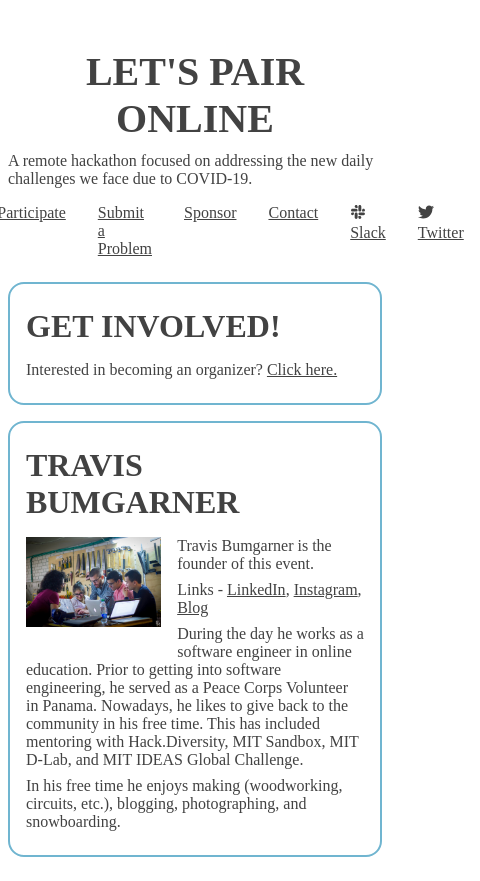
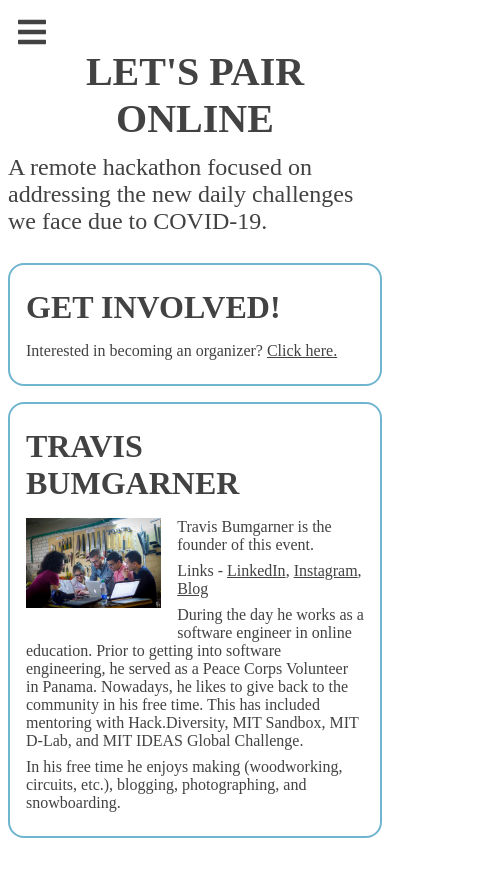
Before and after one commit to TravisBumgarner/Remote-A-Thon, a React app: page /about in a window 390 px wide. Shown: the whole page, 480 px wide, since content can reach past the window. Built offline with nearby package versions, Linux system fonts and the light colour scheme; a web font is replaced by a local one.

Commit message:
Mainly got a mobile menu working lol

```diff
--- a/src/App/components/Home.tsx
+++ b/src/App/components/Home.tsx
@@ -29,7 +29,10 @@ const Home = () => {
                 <Header size="medium"> Track 3: Mental Management</Header>
                 <Text>How do we deal with the mental burden of what's going on?</Text>
 
-                <Header size="medium"> Track 4: Alternate Adventure</Header>
+                <Header size="medium"> Track 4: Household Harmony</Header>
+                <Text>Childcare, spousal relationships, and friendships are all up for consideration. How do we come together?</Text>
+
+                <Header size="medium"> Track 5: Alternate Adventure</Header>
                 <Text>Tackle an issue not addressed in the above tracks.</Text>
             </Section>
             <Section>
--- a/src/App/components/Navigation.tsx
+++ b/src/App/components/Navigation.tsx
@@ -1,18 +1,56 @@
 import React from 'react'
 import { NavLink } from 'react-router-dom'
 import styled from 'styled-components'
-import { FaSlack, FaTwitter, FaSlackHash, FaTwitterSquare } from 'react-icons/fa'
+import { FaSlack, FaTwitter, FaBars } from 'react-icons/fa'
 
+const MOBILE_WIDTH = 1000
+
+function useWindowSize() {
+    const isClient = typeof window === 'object';
+
+    function getSize() {
+        return {
+            width: isClient ? window.innerWidth : undefined,
+            height: isClient ? window.innerHeight : undefined
+        };
+    }
+
+    const [windowSize, setWindowSize] = React.useState(getSize);
+
+    React.useEffect(() => {
+        if (!isClient) {
+            return false;
+        }
+
+        function handleResize() {
+            setWindowSize(getSize());
+        }
+
+        window.addEventListener('resize', handleResize);
+        return () => window.removeEventListener('resize', handleResize);
+    }, []); // Empty array ensures that effect is only run on mount and unmount
+
+    return windowSize;
+}
 
 const Menu = styled.ul`
     display: flex;
     margin: 0.5em 0;
     padding: 0;
+
+    @media only screen and (max-width: ${MOBILE_WIDTH}px) {
+        flex-direction: column;
+    }
+
 `
 
 const MenuItem = styled.li`
     margin: 0 1em;
     display: block;
+
+    @media only screen and (max-width: ${MOBILE_WIDTH}px) {
+        margin: 0.5em 0;
+    }
 `
 
 const activeStyle = {
@@ -21,20 +59,84 @@ const activeStyle = {
     color: 'var(--hover-color)'
 }
 
+const MenuToggle = styled(FaBars)`
+    position: absolute;
+    top 0.5em;
+    left: 0.5em;
+    font-size: 2em;
+
+    @media only screen and (min-width: ${MOBILE_WIDTH}px) {
+        display: none;
+    }
+
+    &:hover {
+        cursor: pointer;
+    }
+`
+
+const SIDE_BAR_WIDTH = 14
+
+const MobileMenuWrapper = styled.div`
+    display: none;
+
+    @media only screen and (max-width: ${MOBILE_WIDTH}px) {
+        position: absolute;
+        left: 0;
+        top: 0;
+        display: list-item;
+        background-color: white;
+        border-right: 5px solid var(--hover-color);
+        height: 100vh;
+        margin: 0em;
+        padding: 1em;
+        display: flex;
+        width: ${SIDE_BAR_WIDTH}em;
+        box-sizing: border-box;
+    }
+`
+
+const MobileMenuClose = styled.div`
+    width: calc(100vw - ${SIDE_BAR_WIDTH}em);
+    height: 100vh;
+    position: absolute;
+    left: ${SIDE_BAR_WIDTH}em;
+    top: 0;
+`
+
+
 const Navigation = () => {
-    return <div>
-        <Menu>
+    const [isOpen, setIsOpen] = React.useState(false)
+    const size = useWindowSize();
+    console.log(size)
+    const isMobile = size.width < MOBILE_WIDTH
+
+    const MenuItems = <Menu onClick={() => setIsOpen(false)}>
         <MenuItem><NavLink exact activeStyle={activeStyle} to="/">Home</NavLink></MenuItem>
         <MenuItem><NavLink activeStyle={activeStyle} to="/participate">Participate</NavLink></MenuItem>
         <MenuItem><NavLink activeStyle={activeStyle} to="/problem">Submit a Problem</NavLink></MenuItem>
         <MenuItem><NavLink activeStyle={activeStyle} to="/sponsor">Sponsor</NavLink></MenuItem>
+        <MenuItem><a target="_blank" href="https://www.gofundme.com/f/let039s-pair-online">Donate</a></MenuItem>
         <MenuItem><NavLink activeStyle={activeStyle} to="/contact">Contact</NavLink></MenuItem>
-            {/* <MenuItem><NavLink activeStyle={activeStyle} to="/questions">FAQ</NavLink></MenuItem> */}
+        <MenuItem><NavLink activeStyle={activeStyle} to="/about">About</NavLink></MenuItem>
+        <MenuItem><NavLink activeStyle={activeStyle} to="/questions">FAQ</NavLink></MenuItem>
         <MenuItem><a target="_blank" href="https://join.slack.com/t/lets-pair-online/shared_invite/zt-cmfomldv-F6mtvfedSVtYwlKusjIRaw"><FaSlack />Slack</a></MenuItem>
         <MenuItem><a target="_blank" href="https://twitter.com/travis_the_makr"><FaTwitter />Twitter</a></MenuItem>
-
     </Menu>
-    </div>
+    return <div>
+        <MenuToggle onClick={() => setIsOpen(!isOpen)} />
+        {
+            isMobile
+                ? (
+                    isOpen
+                        ? <>
+                            <MobileMenuWrapper>{MenuItems}</MobileMenuWrapper>
+                            <MobileMenuClose onClick={() => setIsOpen(false)} />
+                        </>
+                        : ''
+                )
+                : MenuItems
+        }
+    </div >
 }
 
 export default Navigation
--- a/src/App/components/Questions.tsx
+++ b/src/App/components/Questions.tsx
@@ -7,7 +7,7 @@ import { Header, Text, PageWrapper, Section } from 'shared'
 const questions = [
     {
         question: "Will there be prizes?",
-        answer: "The complete answer is to be determined. Travis Bumgarner will be donating $250 towards the prize pool. Click on the Sponsor link above to contribute!"
+        answer: "The complete answer is to be determined. Travis Bumgarner will be donating $250 towards the prize pool. Click on the Sponsor link or donate above to contribute to the pool!"
     }
 ]
 
--- a/src/App/components/Sponsor.tsx
+++ b/src/App/components/Sponsor.tsx
@@ -16,10 +16,10 @@ const Sponsor = () => {
         </Section>
         <Section>
             <Header size="large">Sponsor Us</Header>
-            <Text>Interested in contributing? Please fill out this form and we'll be in touch.</Text>
+            <Text>Interested in contributing? Please fill out this form and we'll be in touch or <a href="https://www.gofundme.com/f/let039s-pair-online">click here</a> to donate now.</Text>
             <GoogleForm height="920" src="https://docs.google.com/forms/d/e/1FAIpQLSeLGcm64SiTzglGdOKrddgjqUwTZ0liFkM4UMhq7B93LPVzeQ/viewform?embedded=true">Loading…</GoogleForm>
         </Section>
-    </PageWrapper>
+    </PageWrapper >
 }
 
 export default Sponsor
--- a/src/App/components/Title.tsx
+++ b/src/App/components/Title.tsx
@@ -14,7 +14,7 @@ const LargeHeader = styled.h1`
 const Title = () => {
     return <div>
         <LargeHeader>Let's Pair Online</LargeHeader>
-        <Text>A remote hackathon focused on addressing the new daily challenges we face due to COVID-19.</Text>
+        <Text size="large">A remote hackathon focused on addressing the new daily challenges we face due to COVID-19.</Text>
     </div>
 }
 
--- a/src/shared/Text.tsx
+++ b/src/shared/Text.tsx
@@ -1,6 +1,12 @@
 import React, { Component } from 'react'
 
 import styled, { css } from 'styled-components'
+
+const LargeText = styled.p`
+    font-weight: 400;
+    margin: 0.5em 0;
+    font-size: 1.5em;
+`
 
 const NormalText = styled.p`
     font-weight: 400;
@@ -10,10 +16,16 @@ const NormalText = styled.p`
 
 type Props = {
     children: React.ReactNode
+    size?: 'large'
 }
 
-const Text = ({ children }: Props) => {
-    return <NormalText>{children}</NormalText>
+const Text = ({ children, size }: Props) => {
+    switch (size) {
+        case 'large':
+            return <LargeText>{children}</LargeText>
+        default:
+            return <NormalText>{children}</NormalText>
+    }
 }
 
 export default Text
```
Lines whose indentation alone changed are shown as unchanged.
